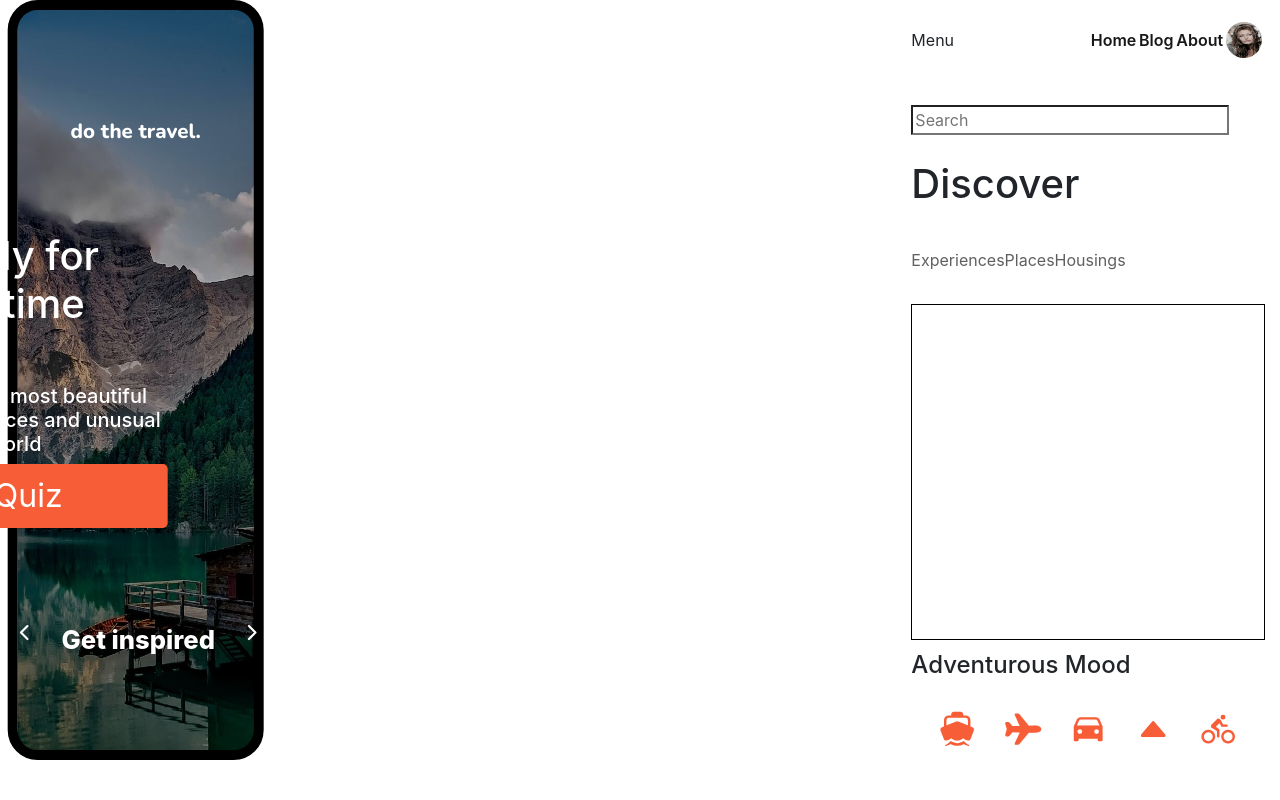
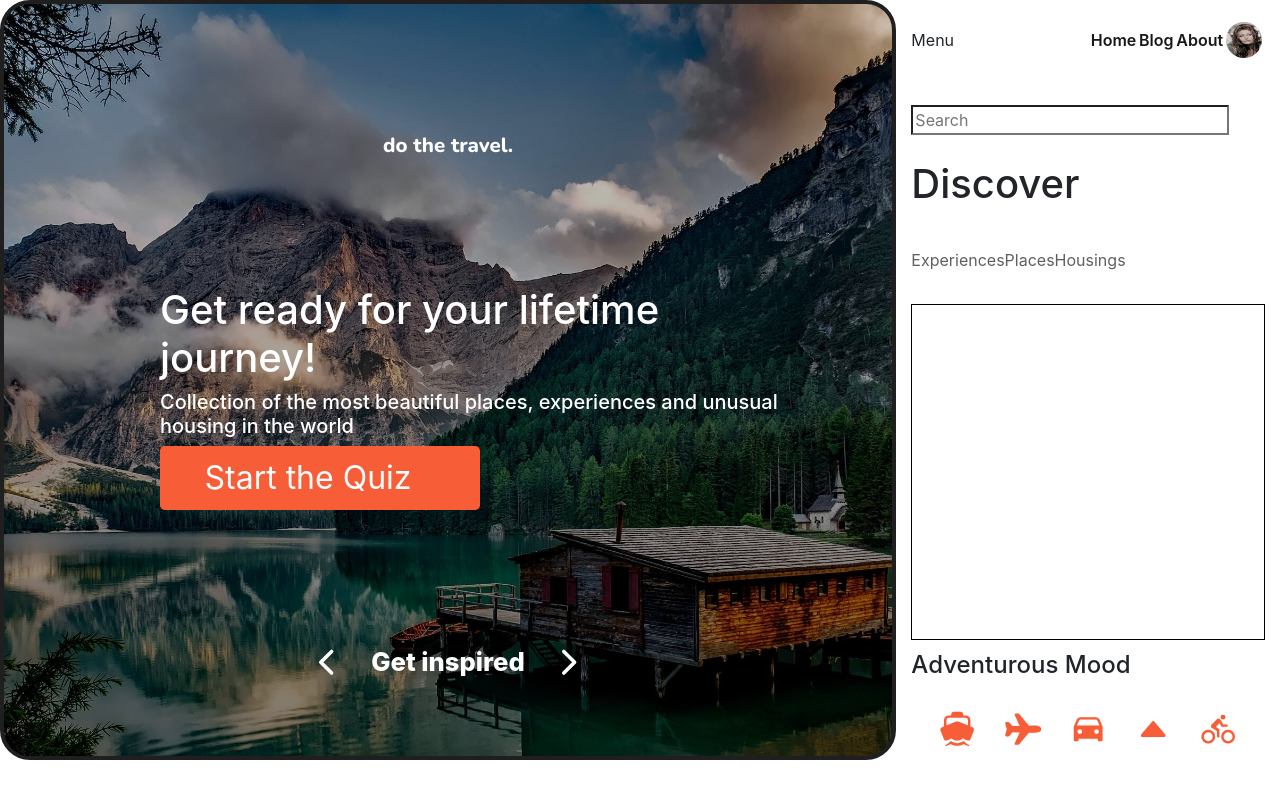
Before and after one commit to bidodev/react-dtravel-client, a React (Create React App) app: page / in a window 1280 px wide. Shown: the top 800 px of the page. Built offline with nearby package versions, Linux system fonts and the light colour scheme.

Commit message:
some scss merges/fixes

```diff
--- a/src/components/intro/landing.component.js
+++ b/src/components/intro/landing.component.js
@@ -33,7 +33,7 @@ const Landing = () => {
       </div>
 
       {/* onClick make the URL inside imgStyle change, you can pass it with props */}
-      <div className="pages">
+      <div className="pagination">
         <ion-icon name="chevron-back-outline"></ion-icon>
         <p>Get inspired</p>
         <ion-icon name="chevron-forward-outline"></ion-icon>
--- a/src/components/intro/landing.title.styles.scss
+++ b/src/components/intro/landing.title.styles.scss
@@ -1,12 +1,22 @@
+
  .main-title {
-  //border: 1px solid teal;
-  height: 100%;
+  /* position */
   display: flex;
   flex-direction: column;
-  justify-content: space-evenly;
-  color: #fff;
-}
-
+  justify-content: center;
+  align-items: center;
+  z-index: -1;
+  height: 95vh;
+  /* decoration */
+  color: #ffffff;
+  font-weight: 800;
+  background-image: url(../../img/mirror-lake-reflecting-wooden-house-in-middle-of-lake-147411.jpg);
+  background-position: center;
+  background-repeat: no-repeat;
+  background-size: cover;
+  border: .3rem solid rgb(31, 31, 31);
+  border-radius: 30px;
+  background-color: #f5f5f5;
 .logo {
     width: 20vw;
     height: 10%;
@@ -14,64 +24,36 @@
     justify-content: center;
     align-items: flex-end;
     font-family: "Nunito", sans-serif;
-
     p {
       font-size: 1.6vw;
     }
   }
   .content {
-  //border: 1px solid black;
     width: 55vw;
-  height: 30%;
+    height: 65%;
     display: flex;
     flex-direction: column;
-  justify-content: space-around;
+    justify-content: center;
     padding-left: 5vw;
-
-  & :first-child,
-  & :nth-child(2) {
-    width: 25vw;
-    text-align: left;
-  }
-
     button {
       background-color: #f75d37;
       border: none;
-    width: 8vw;
+      width: 25vw;
+      font-size: 2rem;
+      padding: .5rem;
+      color: white;
+      padding-right: 2rem;
+      text-align: center;
     }
   }
 
-.pages {
-  width: 20vw;
-  height: 10%;
-  display: flex;
-  justify-content: flex-end;
-  justify-items: center;
-
   p {
-    font-size: 1.2vw;
+    font-size: 1.6rem;
     height: 3vh;
     margin: 0 2vw;
   }
   ion-icon {
-    font-size: 1.8vw;
+    font-size: 3vw;
     --ionicon-stroke-width: 26px;
   }
 }
-
-.about {
-  color: red;
-}
-
-.blog {
-  color: red;
-}
-
-.image {
-  width: 100%;
-  height: 100%;
-  background-size: cover;
-  background-position: center;
-  margin-bottom: 5px;
-  border-radius: 30px;
-}
--- a/src/scss/layout/_aside.scss
+++ b/src/scss/layout/_aside.scss
@@ -68,4 +68,12 @@
         border: 1px solid black;
     }
   }
+
+  .about {
+    color: red;
+  }
+
+  .blog {
+    color: red;
+  }
 }
--- a/src/scss/layout/_intro.scss
+++ b/src/scss/layout/_intro.scss
@@ -4,68 +4,3 @@
   grid-column: 1;
   /*  */
 }
-.pages {
-  /*  */
-  .main-title {
-    /* position */
-    display: flex;
-    flex-direction: column;
-    justify-content: center;
-    align-items: center;
-    z-index: -1;
-    height: 95vh;
-    /* decoration */
-    color: #ffffff;
-    font-weight: 800;
-    background-image: url(../../img/mirror-lake-reflecting-wooden-house-in-middle-of-lake-147411.jpg);
-    background-position: center;
-    background-repeat: no-repeat;
-    background-size: cover;
-    border: 10px solid black;
-    border-radius: 30px;
-    transform: translate(3%);
-    background-color: #f5f5f5;
-  .logo {
-      width: 20vw;
-      height: 10%;
-      display: flex;
-      justify-content: center;
-      align-items: flex-end;
-      font-family: "Nunito", sans-serif;
-      p {
-        font-size: 1.6vw;
-      }
-    }
-    .content {
-      width: 55vw;
-      height: 65%;
-      display: flex;
-      flex-direction: column;
-      justify-content: center;
-      padding-left: 5vw;
-      & :first-child,
-      & :nth-child(2) {
-        width: 25vw;
-        text-align: left;
-      }
-      button {
-        background-color: #f75d37;
-        border: none;
-        width: 8vw;
-        font-size: 2rem;
-        padding: .5rem;
-        color: white;
-      }
-    }
-
-    p {
-      font-size: 1.6rem;
-      height: 3vh;
-      margin: 0 2vw;
-    }
-    ion-icon {
-      font-size: 1.8vw;
-      --ionicon-stroke-width: 26px;
-    }
-  }
-}
```
Also changed, not shown: src/img/mirror-lake-reflecting-wooden-house-in-middle-of-lake-147411.jpg (added). Lines whose indentation alone changed are shown as unchanged.
